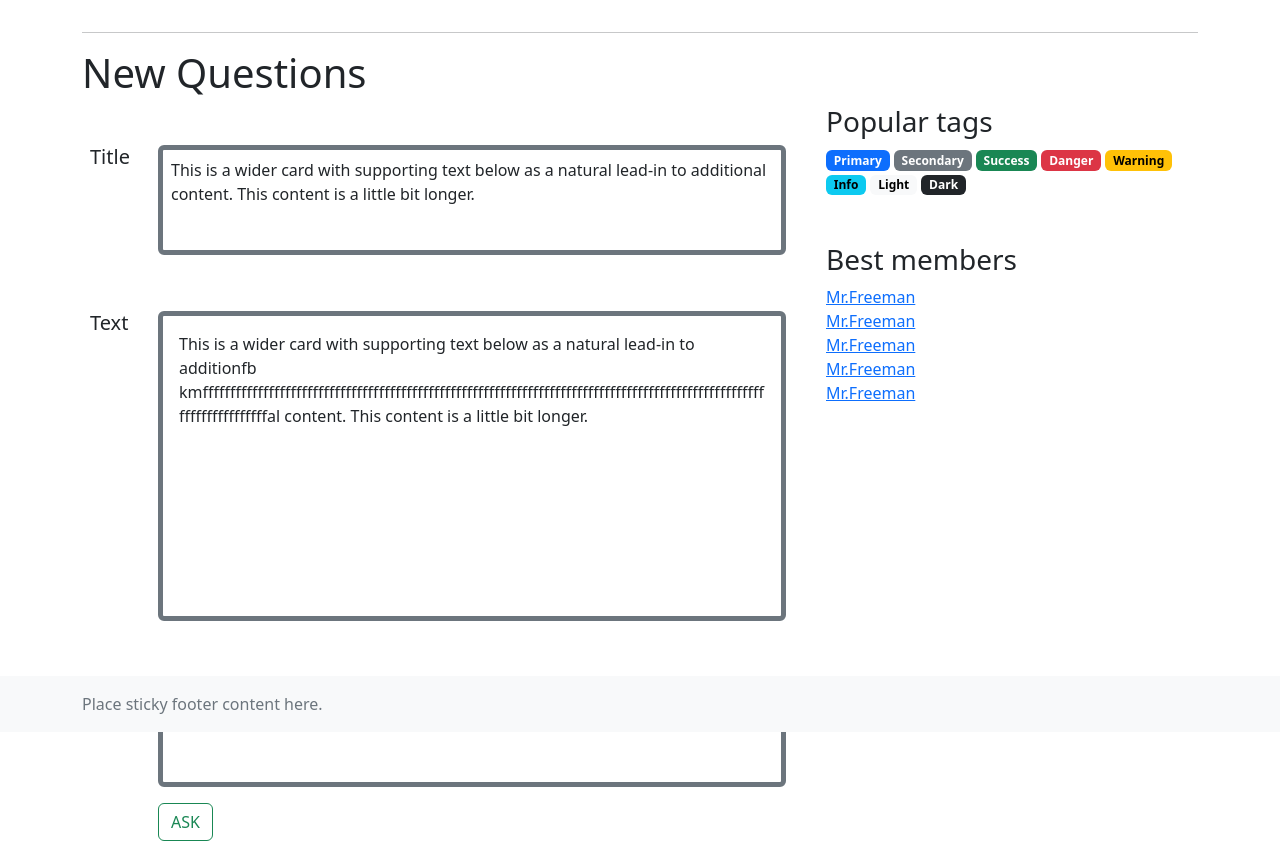
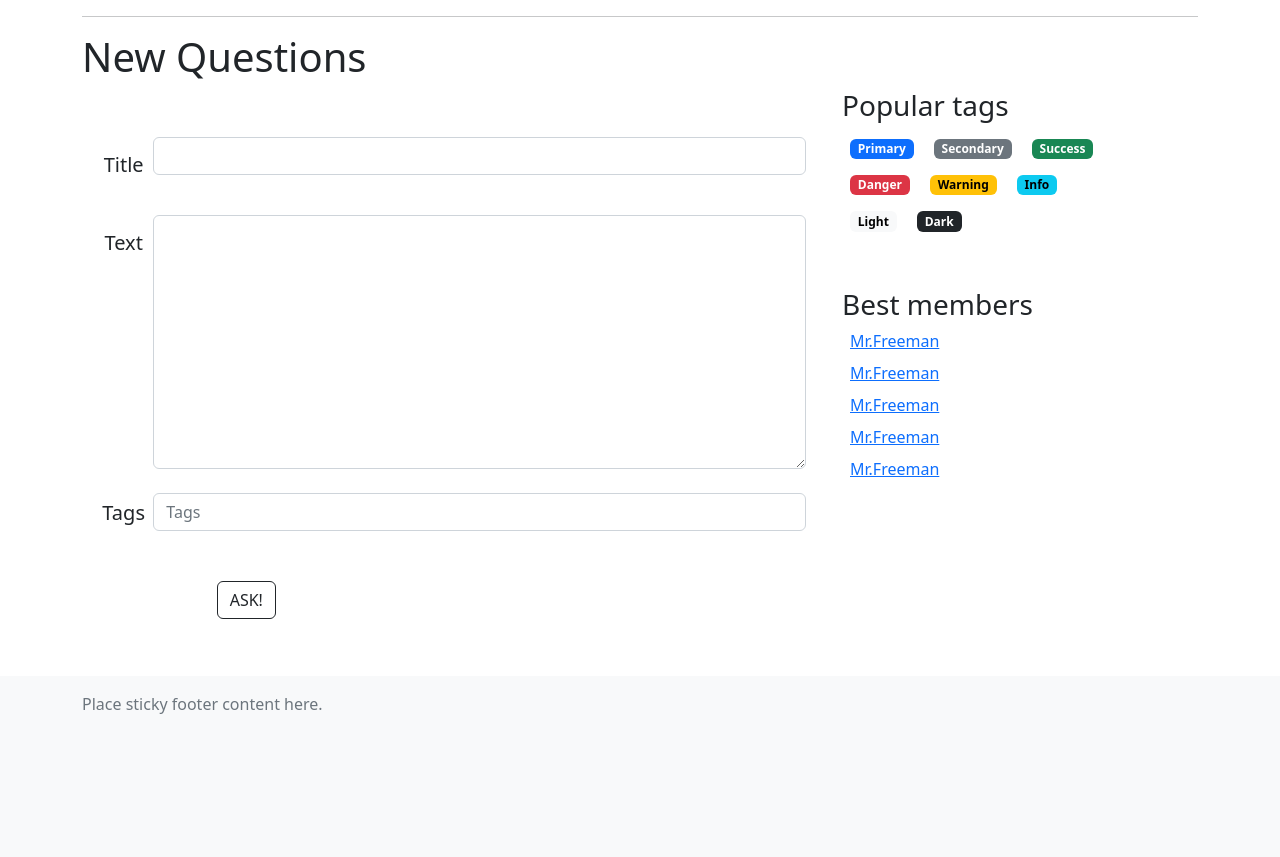
Before and after one commit to VikaGuryeva/WEB, a Django app: template templates/ask.html in a window 1280 px wide. Shown: the part 68-925 px from the top of the page. After the commit the page ends 782 px from the top, so only its background shows below. Run offline with Django 3.2, Linux system fonts and the light colour scheme; the template is opened without the code that fills it, so the values that code supplies are empty.

Commit message:
исправленная верстка страниц (исправленное ДЗ1)

```diff
--- a/templates/ask.html
+++ b/templates/ask.html
@@ -33,7 +33,7 @@
       </nav>
 
       <main class="container-sm-fluid container-lg mt-3 ">
-        <div class="row">
+
 
         <div class="div">
           <hr class="hr hr-blurry" />
@@ -43,9 +43,15 @@
           <h1>New Questions</h1>
               </div>
 
+
+
         <div class="row">
-            <div class="col-8">
 
+
+            <div class="col-md-8">
+              <br>
+
+                <div class="container text-center">
 
 
 
@@ -66,20 +72,11 @@
 
                         <!-- Element on the left -->
                         <div class="col-11 mt-2">
-                            <div class="card border-secondary m-3" style="border-width: thick;">
-                                <div class="card-body w-100 p-2" style="height:100px">
-
-                                    <p class="card-text">
-                                        This is a wider card with supporting text below as a natural
-                                        lead-in to additional content. This content is a little bit
-                                        longer.
-                                      </p>
-
-
+                          <form>
+                            <div class="form-group mb-3">
+                            <input type="text" class="form-control" id="exampleInput">
                             </div>
-                            </div>
-
-
+                          </form>
 
                         </div>
 
@@ -104,19 +101,11 @@
 
                         <!-- Element on the left -->
                         <div class="col-11 mt-2">
-                            <div class="card border-secondary m-3" style="border-width: thick;">
-                                <div class="card-body" style="height:300px">
-
-                                    <p class="card-text">
-                                        This is a wider card with supporting text below as a natural
-                                        lead-in to additionfb kmffffffffffffffffffffffffffffffffffffffffffffffffffffffffffffffffffffffffffffffffffffffffffffffffffffffffffffffffffffffal content. This content is a little bit
-                                        longer.
-                                      </p>
-
-
+                          <form>
+                            <div class="form-group">
+                              <textarea placeholder="Really, how? I have no idea about it" rows="10" id="formGroupExampleInput" <input type="text" class="form-control">                                </textarea>
                           </div>
-                            </div>
-
+                          </form>
 
 
                         </div>
@@ -132,26 +121,35 @@
 
                         <!-- Element on the left -->
                         <div class="col-1 p-2">
-                          <h5 class="card-text mt-3">Tags</h5>
+                          <h5 class="card-text mt-2">Tags</h5>
                         </div>
                         <!-- Element on the left -->
                         <div class="col-11 mt-2">
-                            <div class="card border-secondary m-3" style="border-width: thick;">
-                                <div class="card-body" style="height:100px">
+                          <input type="text" id="exampleInput" class="form-control" rows="10" placeholder="Tags">
 
-                                    <p class="card-text">
-                                        Tags
-                                      </p>
+                        </div>
+
 
 
                         </div>
-                            </div>
-                            <div class="col-2  m-3" >
-                                <button type="button" class="btn btn-outline-success">ASK</button>
+
                     </div>
 
 
+
+                    <br>
+                    <br>
+
+                <div class="row">
+                      <div class="col-md-2">
+
                       </div>
+                      <div class="col-md-10 ml-auto d-flex align-self-start">
+                          <button type="button" class="btn btn-outline-dark ">ASK!</button>
+
+                      </div>
+                  </div>
+
 
                 </div>
               </div>
@@ -161,37 +159,39 @@
 
 
 
-            </div>
 
 
 
-            <div class="col-4">
+            <div class="col-md-4">
 
                 <h3>Popular tags</h3>
                 <div class="row">
                     <div class="col">
-                        <span class="badge text-bg-primary">Primary</span>
-                        <span class="badge text-bg-secondary">Secondary</span>
-                        <span class="badge text-bg-success">Success</span>
-                        <span class="badge text-bg-danger">Danger</span>
-                        <span class="badge text-bg-warning">Warning</span>
-                        <span class="badge text-bg-info">Info</span>
-                        <span class="badge text-bg-light">Light</span>
-                        <span class="badge text-bg-dark">Dark</span>
+                        <span class="badge text-bg-primary m-2">Primary</span>
+                        <span class="badge text-bg-secondary m-2">Secondary</span>
+                        <span class="badge text-bg-success m-2">Success</span>
+                        <br>
+                        <span class="badge text-bg-danger m-2">Danger</span>
+                        <span class="badge text-bg-warning m-2">Warning</span>
+                        <span class="badge text-bg-info m-2">Info</span>
+                        <br>
+                        <span class="badge text-bg-light m-2">Light</span>
+                        <span class="badge text-bg-dark m-2">Dark</span>
 
                     </div>
                 </div>
                 <h3 class="mt-5">Best members</h3>
                 <div>
-                 <a href="/member.html" class="d-block">Mr.Freeman</a>
-                 <a href="/member.html" class="d-block">Mr.Freeman</a>
-                 <a href="/member.html" class="d-block">Mr.Freeman</a>
-                 <a href="/member.html" class="d-block">Mr.Freeman</a>
-                 <a href="/member.html" class="d-block">Mr.Freeman</a>
+                 <a href="/member.html" class="d-block m-2">Mr.Freeman</a>
+                 <a href="/member.html" class="d-block m-2">Mr.Freeman</a>
+                 <a href="/member.html" class="d-block m-2">Mr.Freeman</a>
+                 <a href="/member.html" class="d-block m-2">Mr.Freeman</a>
+                 <a href="/member.html" class="d-block m-2">Mr.Freeman</a>
 
 
                 </div>
 
+            </div>
           </div>
 
 
```
Also changed, not shown: templates/login.html (+37 -17 lines), templates/question.html (+6 -4 lines), templates/register.html (+55 -46 lines), templates/settings.html (+21 -22 lines). Lines whose indentation alone changed are shown as unchanged.
